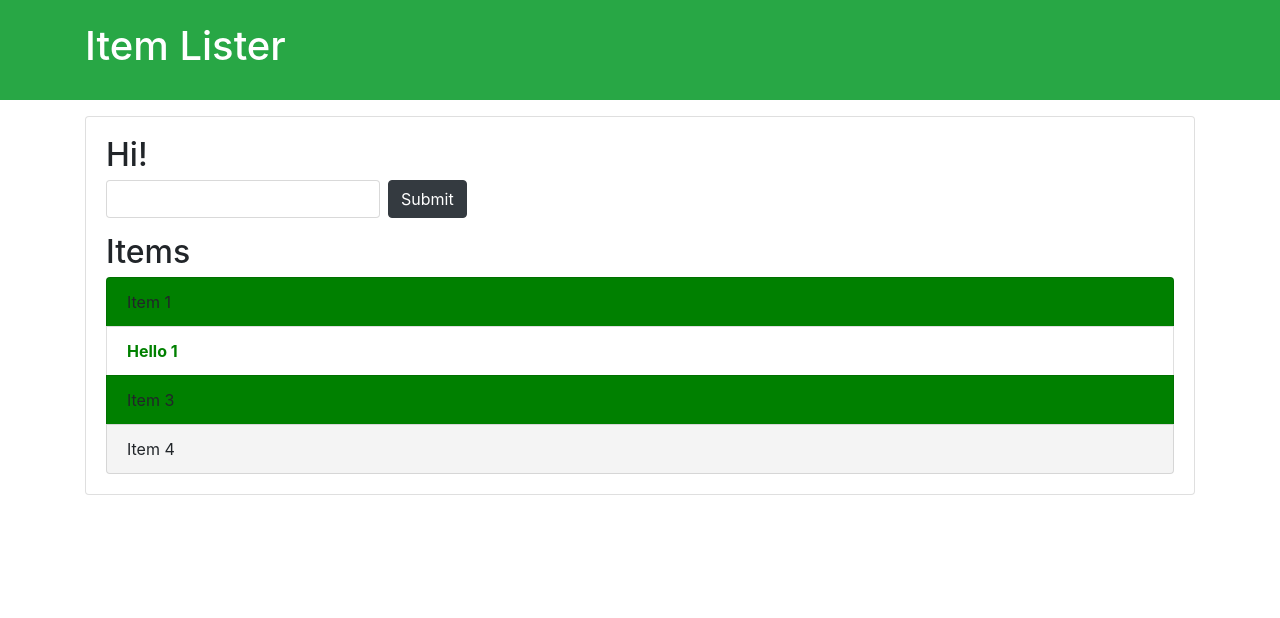
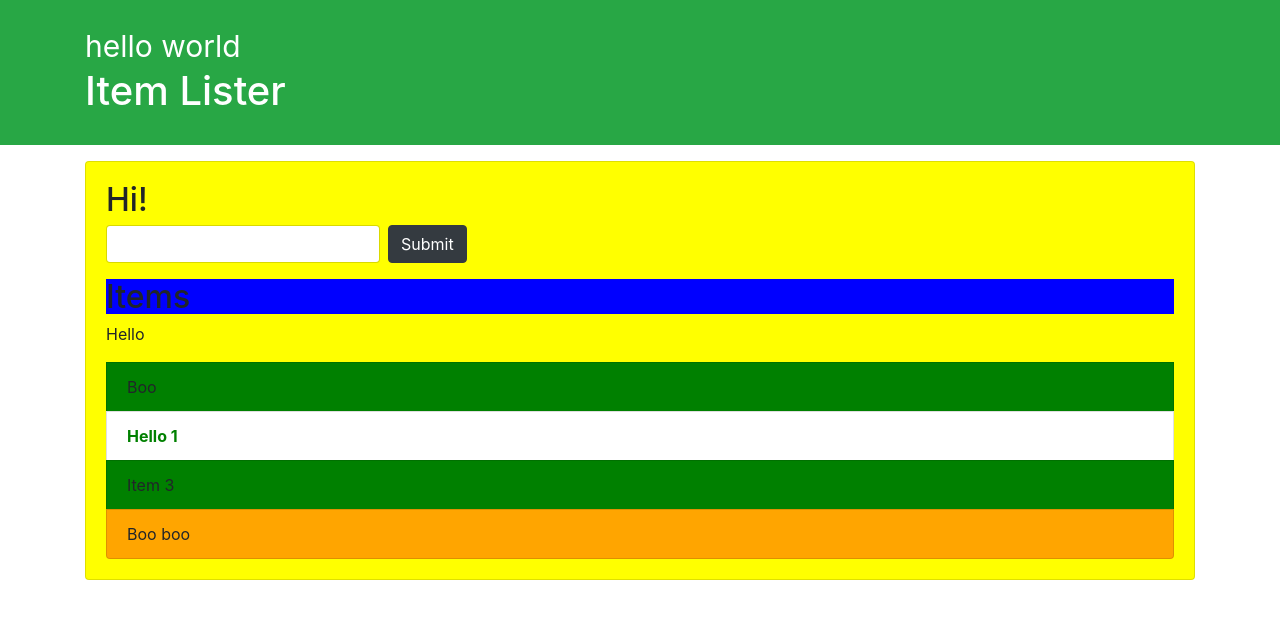
Before and after one commit to 8221117/Gittutorial, a plain HTML site: page index.html in a window 1280 px wide. Drawn offline with nearby package versions, Linux system fonts and the light colour scheme.

Commit message:
keywords used to manipulate the DOM

```diff
--- a/app.js
+++ b/app.js
@@ -140,3 +140,126 @@ var lisecond = document.querySelectorAll("li");
 
 lisecond[1].style.backgroundColor = "white"; //makes second item in li to white background.
 lisecond[1].style.color = "green"; //makes second item in li to green font color.
+
+//traversing the DOM .
+
+var itemList = document.querySelector("#items"); // Selects the ul tag of id = items
+
+//parentnode
+
+//console.log(itemList.parentNode); // Gives the parent of the UL which is div here
+
+//itemList.parentNode.style.backgroundColor = "yellow"; // changes the parent node (div with id main)to yellow.
+
+//console.log(itemList.parentNode.parentNode); // gives the parent of div with id main as div with container class
+
+// console.log(itemList.parentNode.parentNode.parentNode); // gives the body which is parent element of div class container.
+
+//Parentelement (same as parent node)
+
+console.log(itemList.parentElement); // Gives the parent of the UL which is div here
+
+itemList.parentElement.style.backgroundColor = "yellow"; // changes the parent node (div with id main)to yellow.
+
+console.log(itemList.parentElement.parentElement); // gives the parent of div with id main as div with container class
+
+console.log(itemList.parentElement.parentElement.parentElement); // gives the body which is parent element of div class container.
+
+//childnodes
+
+//console.log(itemList.childNodes); //gIves all the  childs of ul . ie li but with linebreak as another text nodes .
+
+//children
+
+console.log(itemList.children); // gives all the child of ul ie li
+console.log(itemList.children[1]);
+itemList.children[3].style.backgroundColor = "orange";
+
+//Firstchild (more or less same like child nodes )
+
+console.log(itemList.firstChild); //gives the first text node (extra line break ) like child node . if we remove the linebreak before the li 1 , then it will give li 1.
+
+//firstelementchild
+
+console.log(itemList.firstElementChild); // gives the first li , as line breaks are not considered here like firstChild.
+
+itemList.firstElementChild.textContent = "Boo";
+
+//Lastchild (more or less same like child nodes )
+
+console.log(itemList.lastChild); //gives the last text node (extra line break ) like child node . if we remove the linebreak before the li 1 , then it will give li 1.
+
+//lastelementchild
+
+console.log(itemList.lastElementChild); // gives the last li , as line breaks are not considered here like last Child.
+
+itemList.lastElementChild.textContent = "Boo boo";
+
+//nextsibling
+
+console.log(itemList.nextSibling); //gives the text line break element as sibling
+
+//nextElementSibling
+
+console.log(itemList.nextElementSibling); // gives span tag .
+
+//previoussibling
+console.log(itemList.previousSibling);
+
+//previousElementSibling
+
+console.log(itemList.previousElementSibling); // Gives h2 element which is above the ul .
+
+itemList.previousElementSibling.style.backgroundColor = "blue";
+
+//createElement
+
+var newDiv = document.createElement("div");
+//add class
+newDiv.className = "sam";
+//add id
+newDiv.id = "nandhu";
+
+// add attribute
+newDiv.setAttribute("title", "hello div");
+
+console.log(newDiv);
+
+//create text node
+
+var newdivText = document.createTextNode("hello world");
+
+// appendchild - add text to div
+newDiv.style.fontSize = "30px";
+newDiv.appendChild(newdivText); // now it is javascript . this we need to insert into the dom .
+console.log(newDiv);
+
+//inserting the div element into the DOM
+
+// Now we can put it below header of div class container between line no 17 and 18 in html .
+var container = document.querySelector("header .container");
+
+var h1 = document.querySelector("header h1");
+
+container.insertBefore(newDiv, h1); // adds newDiv before h1 in the header div class container .
+
+//createElement
+var para = document.createElement("p");
+
+para.className = "bujju";
+
+para.setAttribute("title", "hello para");
+
+//create text node
+
+var newParatext = document.createTextNode("Hello ");
+
+para.appendChild(newParatext);
+
+console.log(para);
+
+var container2 = document.querySelector("div .list-group");
+
+var li1 = document.querySelector("div .list-group-item");
+
+container2.insertBefore(para, li1);
--- a/index.html
+++ b/index.html
@@ -34,6 +34,7 @@
           <li class="list-group-item">Item 3</li>
           <li class="list-group-item">Item 4</li>
         </ul>
+        <span></span>
       </div>
     </div>
     <script src="app.js"></script>
```
